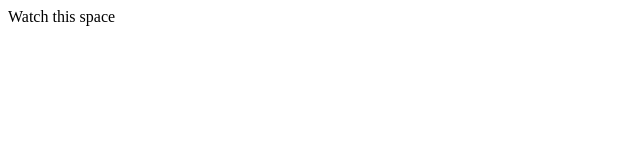
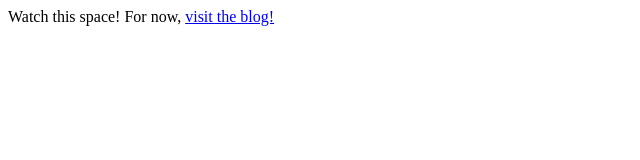
Before and after one commit to jamesbetteley/website, a plain HTML site: page index.html in a window 1280 px wide. Shown: the whole page, without its empty margins (0-640 px from the left). Drawn offline with Linux system fonts and the light colour scheme.

```diff
--- a/index.html
+++ b/index.html
@@ -3,6 +3,8 @@
 <head>
 </head>
 <body>
-Watch this space
+Watch this space!
+
+For now, <a href="http://www.devopsninjas.com">visit the blog!</a>
 </body>
 </html>
```
